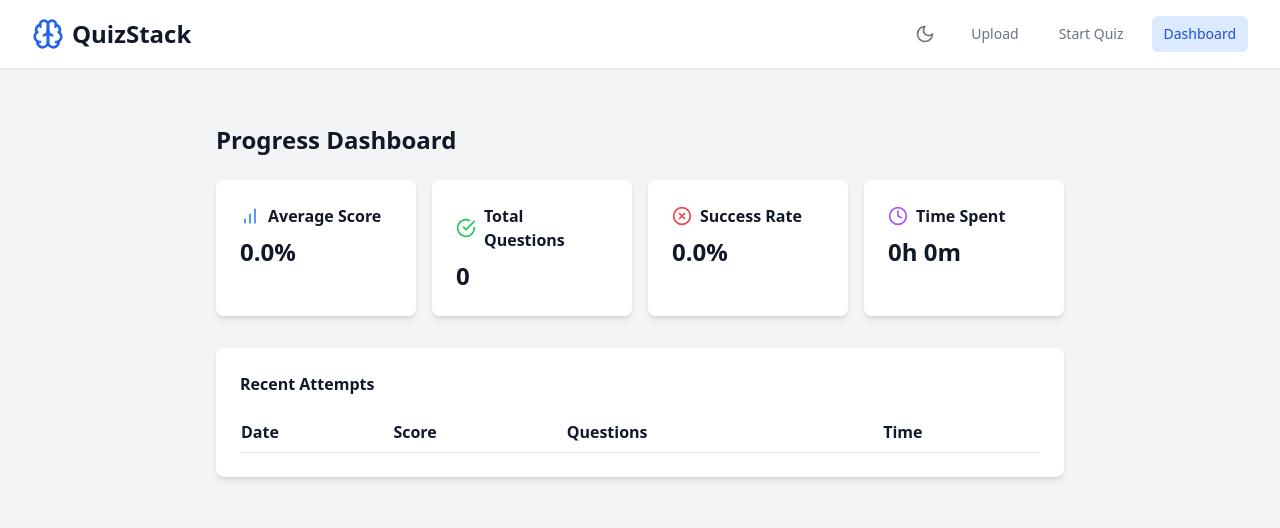
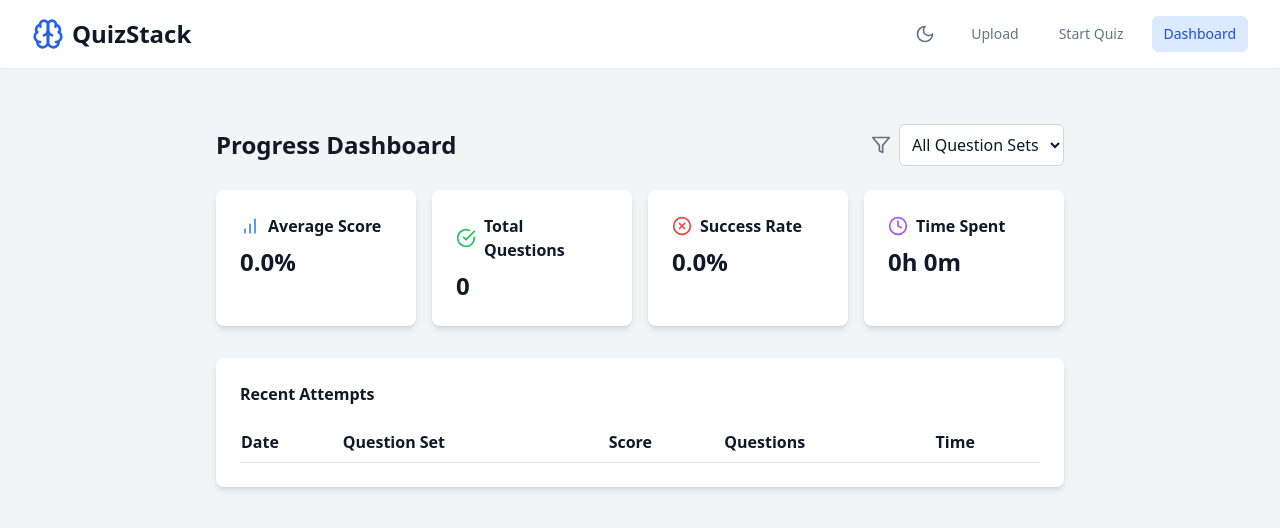
Before and after one commit to keycache/quiz-stack, a React (Vite) app: page / in a window 1280 px wide. Both pictures are taken after a click on the button "Dashboard". Shown: the top 528 px of the page. Built offline with nearby package versions, Linux system fonts and the light colour scheme.

Commit message:
Added filter by question set

```diff
--- a/src/App.tsx
+++ b/src/App.tsx
@@ -164,6 +164,7 @@ function App() {
           <Dashboard
             attempts={attempts}
             stats={stats}
+            questionSets={questionSets}
           />
         )}
       </main>
--- a/src/components/Dashboard.tsx
+++ b/src/components/Dashboard.tsx
@@ -1,28 +1,58 @@
-import React from 'react';
-import { BarChart, Clock, CheckCircle, XCircle } from 'lucide-react';
-import { QuizAttempt, QuestionStats } from '../types';
+import React, { useState, useMemo } from 'react';
+import { BarChart, Clock, CheckCircle, XCircle, Filter } from 'lucide-react';
+import { QuizAttempt, QuestionStats, QuestionSet } from '../types';
 
 interface DashboardProps {
-  attempts: QuizAttempt[];
-  stats: QuestionStats[];
+  attempts?: QuizAttempt[];
+  stats?: QuestionStats[];
+  questionSets?: QuestionSet[];
 }
 
-export default function Dashboard({ attempts, stats }: DashboardProps) {
-  const totalAttempts = attempts.length;
-  const averageScore = attempts.reduce((acc, curr) =>
-    acc + (curr.score / curr.totalQuestions) * 100, 0) / totalAttempts || 0;
+export default function Dashboard({ attempts = [], stats = [], questionSets = [] }: DashboardProps) {
+  const [selectedSetId, setSelectedSetId] = useState<string>('');
 
-  const totalQuestions = stats.reduce((acc, curr) => acc + curr.attempts, 0);
-  const averageSuccessRate = stats.reduce((acc, curr) =>
-    acc + curr.successRate, 0) / stats.length || 0;
+  const filteredAttempts = useMemo(() => {
+    if (!selectedSetId) return attempts;
+    return attempts.filter(attempt => attempt.questionSetId === selectedSetId);
+  }, [attempts, selectedSetId]);
 
-  const totalTimeSpent = attempts.reduce((acc, curr) => acc + curr.timeSpent, 0);
+  const filteredStats = useMemo(() => {
+    if (!selectedSetId) return stats;
+    return stats.filter(stat => stat.questionSetId === selectedSetId);
+  }, [stats, selectedSetId]);
+
+  const totalAttempts = filteredAttempts.length;
+  const averageScore = totalAttempts > 0
+    ? filteredAttempts.reduce((acc, curr) => acc + (curr.score / curr.totalQuestions) * 100, 0) / totalAttempts
+    : 0;
+
+  const totalQuestions = filteredStats.reduce((acc, curr) => acc + curr.attempts, 0);
+  const averageSuccessRate = filteredStats.length > 0
+    ? filteredStats.reduce((acc, curr) => acc + curr.successRate, 0) / filteredStats.length
+    : 0;
+
+  const totalTimeSpent = filteredAttempts.reduce((acc, curr) => acc + curr.timeSpent, 0);
   const timeSpentHours = Math.floor(totalTimeSpent / (1000 * 60 * 60));
   const timeSpentMinutes = Math.floor((totalTimeSpent % (1000 * 60 * 60)) / (1000 * 60));
 
   return (
     <div className="w-full max-w-4xl mx-auto p-6">
-      <h2 className="text-2xl font-bold mb-6 text-gray-900 dark:text-white">Progress Dashboard</h2>
+      <div className="flex justify-between items-center mb-6">
+        <h2 className="text-2xl font-bold text-gray-900 dark:text-white">Progress Dashboard</h2>
+        <div className="flex items-center gap-2">
+          <Filter className="w-5 h-5 text-gray-500 dark:text-gray-400" />
+          <select
+            value={selectedSetId}
+            onChange={(e) => setSelectedSetId(e.target.value)}
+            className="p-2 border rounded-md border-gray-300 dark:border-gray-600 bg-white dark:bg-gray-800 text-gray-900 dark:text-white focus:ring-blue-500 dark:focus:ring-blue-400 focus:border-blue-500 dark:focus:border-blue-400"
+          >
+            <option value="">All Question Sets</option>
+            {questionSets.map(set => (
+              <option key={set.id} value={set.id}>{set.name}</option>
+            ))}
+          </select>
+        </div>
+      </div>
 
       <div className="grid grid-cols-1 md:grid-cols-2 lg:grid-cols-4 gap-4 mb-8">
         <div className="bg-white dark:bg-gray-800 p-6 rounded-lg shadow-md transition-colors duration-200">
@@ -67,16 +97,22 @@ export default function Dashboard({ attempts, stats }: DashboardProps) {
             <thead>
               <tr className="border-b dark:border-gray-700">
                 <th className="text-left py-2 text-gray-900 dark:text-white">Date</th>
+                <th className="text-left py-2 text-gray-900 dark:text-white">Question Set</th>
                 <th className="text-left py-2 text-gray-900 dark:text-white">Score</th>
                 <th className="text-left py-2 text-gray-900 dark:text-white">Questions</th>
                 <th className="text-left py-2 text-gray-900 dark:text-white">Time</th>
               </tr>
             </thead>
             <tbody>
-              {attempts.slice(-5).reverse().map((attempt, index) => (
+              {filteredAttempts.slice(-5).reverse().map((attempt, index) => {
+                const questionSet = questionSets.find(set => set.id === attempt.questionSetId);
+                return (
                   <tr key={index} className="border-b dark:border-gray-700">
                     <td className="py-2 text-gray-900 dark:text-white">
                       {new Date(attempt.date).toLocaleDateString()}
+                    </td>
+                    <td className="py-2 text-gray-900 dark:text-white">
+                      {questionSet?.name || 'Unknown Set'}
                     </td>
                     <td className="py-2 text-gray-900 dark:text-white">
                       {((attempt.score / attempt.totalQuestions) * 100).toFixed(1)}%
@@ -88,7 +124,8 @@ export default function Dashboard({ attempts, stats }: DashboardProps) {
                       {Math.floor(attempt.timeSpent / 60000)}m
                     </td>
                   </tr>
-              ))}
+                );
+              })}
             </tbody>
           </table>
         </div>
--- a/src/components/Quiz.tsx
+++ b/src/components/Quiz.tsx
@@ -51,6 +51,7 @@ export default function Quiz({ questions, onComplete, questionSetId }: QuizProps
     // Update question stats
     const stats: QuestionStats = {
       id: currentQuestion.id,
+      questionSetId: questionSetId,
       attempts: 1,
       correct: isCorrect ? 1 : 0,
       incorrect: isCorrect ? 0 : 1,
--- a/src/types.ts
+++ b/src/types.ts
@@ -14,6 +14,7 @@ export interface QuestionSet {
 
 export interface QuestionStats {
   id: string;
+  questionSetId: string;
   attempts: number;
   correct: number;
   incorrect: number;
--- a/src/utils/storage.ts
+++ b/src/utils/storage.ts
@@ -1,3 +1,5 @@
+import { QuizAttempt, QuestionSet, QuestionStats } from '../types';
+
 export const saveQuestionSet = (questionSet: QuestionSet) => {
   const sets = getAllQuestionSets();
   sets.push(questionSet);
```
Lines whose indentation alone changed are shown as unchanged.
